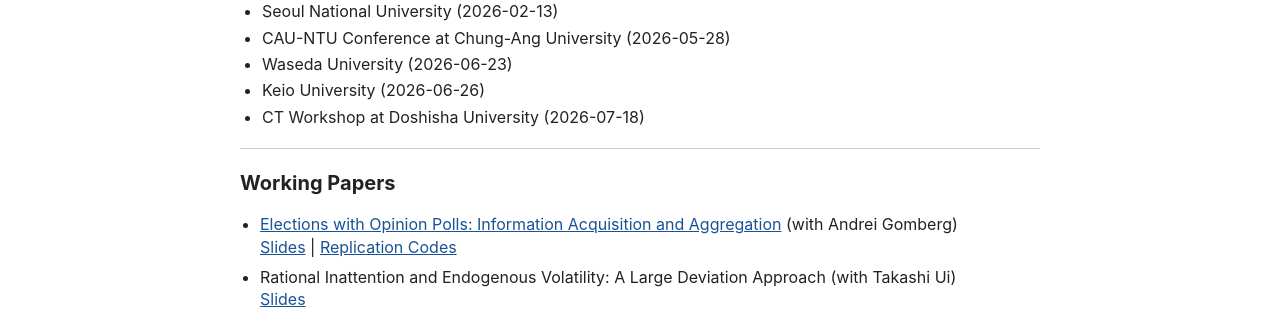
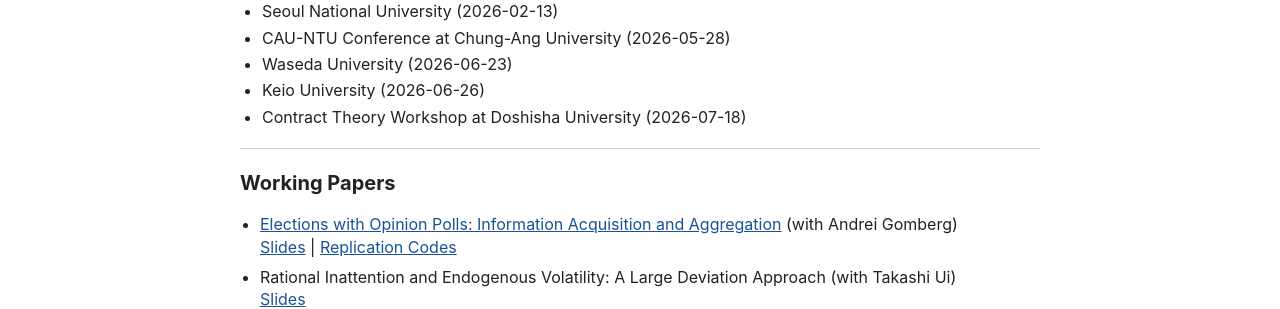
Before and after one commit to tetsuyahoshino137/tetsuyahoshino137.github.io, a Jekyll site: the page built from index.md, in a window 1280 px wide. Shown: the part 288-597 px from the top of the page. Built offline with Jekyll 4.4.1, drawn with Linux system fonts in a browser that asks for light colours.

Commit message:
Update index.md

```diff
--- a/index.md
+++ b/index.md
@@ -27,7 +27,7 @@
   <li>CAU-NTU Conference at Chung-Ang University (2026-05-28)</li>
   <li>Waseda University (2026-06-23)</li>
   <li>Keio University (2026-06-26)</li>
-  <li>CT Workshop at Doshisha University (2026-07-18)</li>
+  <li>Contract Theory Workshop at Doshisha University (2026-07-18)</li>
 </ul>
 
 ---
```
